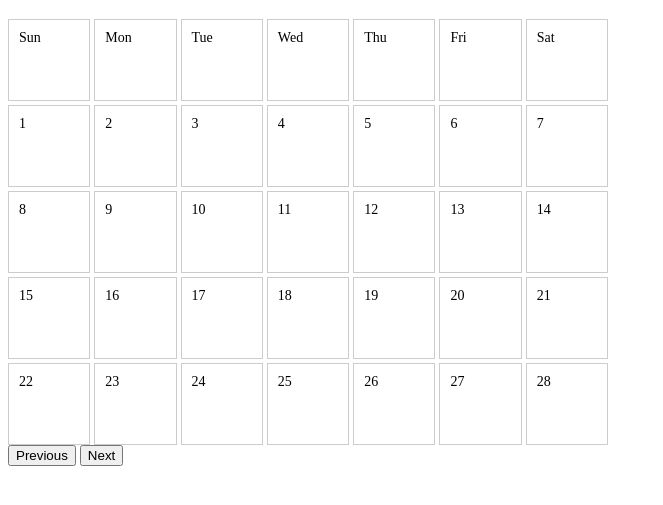
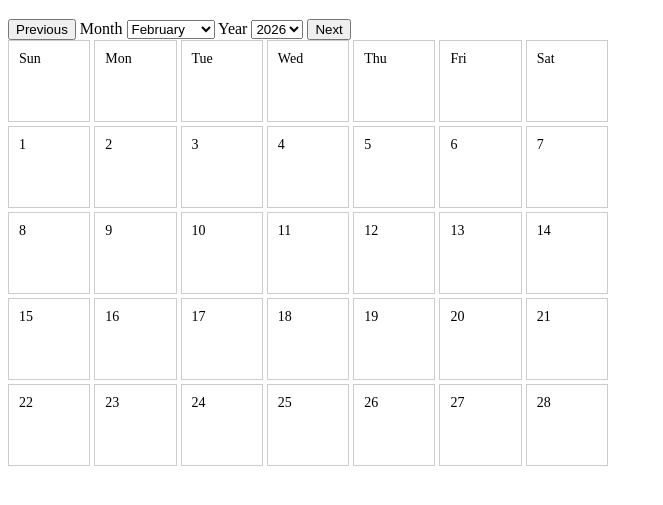
Before and after one commit to avatarit/Project-Days-Calendar-26, a website with bundled scripts: page index.html in a window 1280 px wide. Shown: the part 61-566 px from the top of the page, without its empty margins (0-663 px from the left). Built offline with nearby package versions, Linux system fonts and the light colour scheme.

Commit message:
refactor: reorganize HTML structure and enhance JavaScript for month/year selection

```diff
--- a/index.html
+++ b/index.html
@@ -2,6 +2,7 @@
 <html lang="en">
 <head>
   <meta charset="UTF-8" />
+  <meta name="viewport" content="width=device-width, initial-scale=1" />
   <title>Days Calendar</title>
   <link rel="stylesheet" href="style.css" />
   <script type="module" src="web.mjs" defer></script>
@@ -10,12 +11,22 @@
 
   <h1 id="month-title"></h1>
 
+  <button id="prev" type="button" aria-label="Previous month">Previous</button>
+
+  <label>
+    Month
+    <select id="month-select"></select>
+  </label>
+
+  <label>
+    Year
+    <select id="year-select"></select>
+  </label>
+
+
+  <button id="next" type="button" aria-label="Next month">Next</button>
+
   <div id="calendar"></div>
-
-  <div>
-    <button id="prev" aria-label="Previous month">Previous</button>
-<button id="next" aria-label="Next month">Next</button>
-  </div>
 
 </body>
 </html>
--- a/web.mjs
+++ b/web.mjs
@@ -1,47 +1,71 @@
-// This is a placeholder file which shows how you can access functions and data defined in other files.
-// It can be loaded into index.html.
-// Note that when running locally, in order to open a web page which uses modules, you must serve the directory over HTTP e.g. with https://www.npmjs.com/package/http-server
-// You can't open the index.html file using a file:// URL.
-
-import { getGreeting } from "./common.mjs";
 import daysData from "./days.json" with { type: "json" };
 
 const nextButton = document.getElementById("next");
 const prevButton = document.getElementById("prev");
-
-window.onload = function() {
+const monthSelect = document.getElementById("month-select");
+const yearSelect = document.getElementById("year-select");
 const calendarEl = document.getElementById("calendar");
 const titleEl = document.getElementById("month-title");
 
 let currentYear = new Date().getFullYear();
 let currentMonth = new Date().getMonth(); // 0-11
 
-    // Sunday-first calendar (0 = Sunday)
+const monthNames = [
+  "January","February","March","April","May","June",
+  "July","August","September","October","November","December"
+];
+
+function setupJumpControls() {
+  // months
+  monthSelect.innerHTML = "";
+  for (let i = 0; i < 12; i++) {
+    const opt = document.createElement("option");
+    opt.value = String(i);
+    opt.textContent = monthNames[i];
+    monthSelect.appendChild(opt);
+  }
+
+  // years
+  yearSelect.innerHTML = "";
+  for (let y = 2015; y <= 2040; y++) {
+    const opt = document.createElement("option");
+    opt.value = String(y);
+    opt.textContent = String(y);
+    yearSelect.appendChild(opt);
+  }
+
+  // set current values
+  monthSelect.value = String(currentMonth);
+  yearSelect.value = String(currentYear);
+}
+
 function renderMonth(year, monthIndex) {
-      // Clear old calendar
   calendarEl.innerHTML = "";
 
   // Title
   const monthName = new Date(year, monthIndex, 1).toLocaleString("en-GB", { month: "long" });
   titleEl.textContent = `${monthName} ${year}`;
 
-      // Weekday headers (optional but nice)
+  // keep dropdowns in sync
+  monthSelect.value = String(monthIndex);
+  yearSelect.value = String(year);
+
+  // Weekday headers (Sunday-first)
   const headers = ["Sun","Mon","Tue","Wed","Thu","Fri","Sat"];
-      for (const h of headers) {
+  for (let h of headers) {
     const cell = document.createElement("div");
     cell.className = "day header";
     cell.textContent = h;
     calendarEl.appendChild(cell);
   }
 
-      // First day weekday (0-6)
-      const firstDay = new Date(year, monthIndex, 1);
-      const startWeekday = firstDay.getDay();
+  // First day weekday
+  const startWeekday = new Date(year, monthIndex, 1).getDay();
 
   // Days in month
   const daysInMonth = new Date(year, monthIndex + 1, 0).getDate();
 
-      // Padding before day 1
+  // Padding
   for (let i = 0; i < startWeekday; i++) {
     const empty = document.createElement("div");
     empty.className = "day empty";
@@ -53,29 +77,44 @@ window.onload = function() {
     const cell = document.createElement("div");
     cell.className = "day";
     cell.textContent = day;
+
+    // (Later) we will use daysData here to mark commemorative days
+
     calendarEl.appendChild(cell);
   }
 }
 
-    const yearSelector=document.createElement("select");
-
-    renderMonth(currentYear, currentMonth);
-
-    nextButton.onclick = () => {
+// Button events
+nextButton.addEventListener("click", () => {
   currentMonth++;
   if (currentMonth > 11) {
     currentMonth = 0;
     currentYear++;
   }
   renderMonth(currentYear, currentMonth);
-      }
+});
 
-      prevButton.onclick = () => {
+prevButton.addEventListener("click", () => {
   currentMonth--;
   if (currentMonth < 0) {
     currentMonth = 11;
     currentYear--;
   }
   renderMonth(currentYear, currentMonth);
-      }
-    }
+});
+
+monthSelect.addEventListener("change", () => {
+  currentMonth = Number(monthSelect.value);
+  renderMonth(currentYear, currentMonth);
+});
+
+yearSelect.addEventListener("change", () => {
+  currentYear = Number(yearSelect.value);
+  renderMonth(currentYear, currentMonth);
+});
+
+
+
+// Start
+setupJumpControls();
+renderMonth(currentYear, currentMonth);
```
Lines whose indentation alone changed are shown as unchanged.
